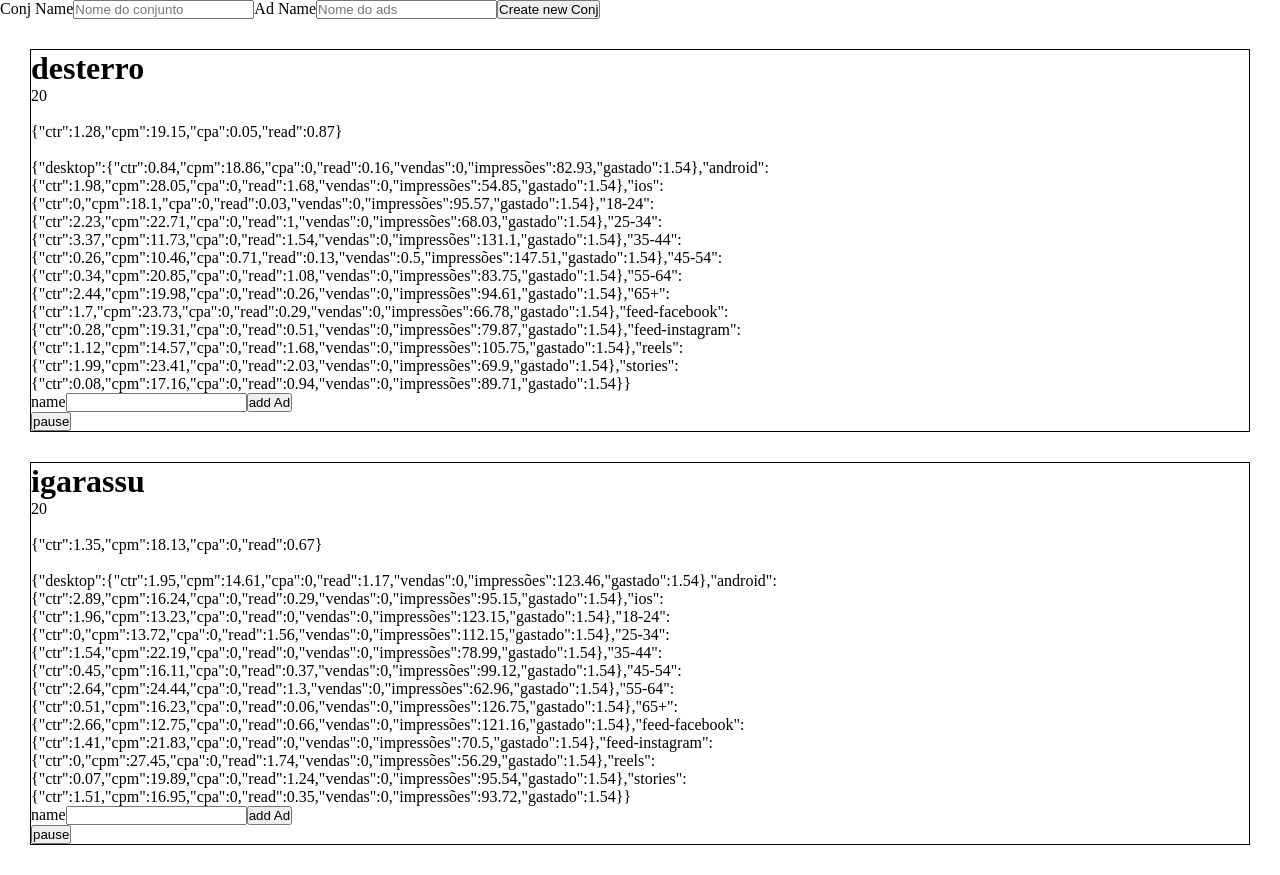
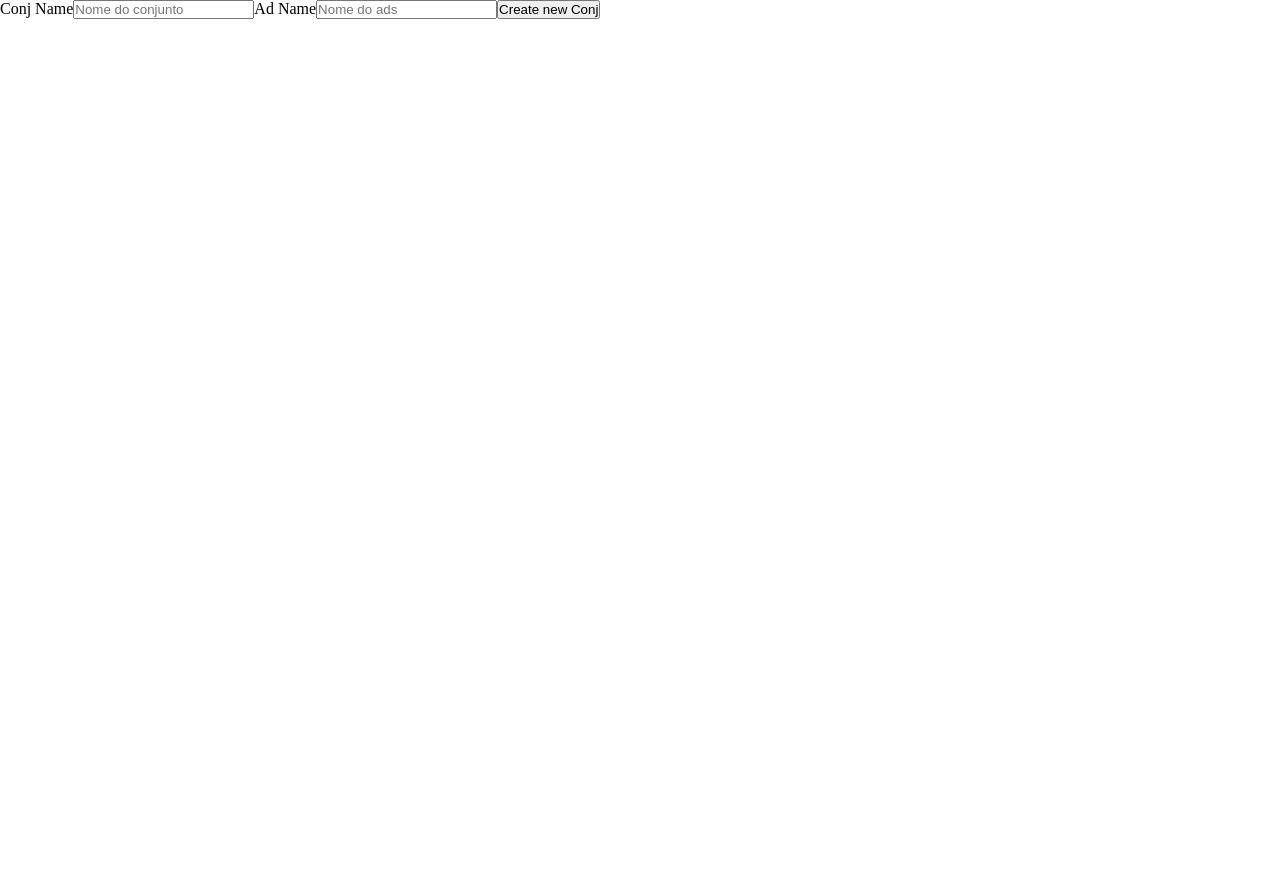
Before and after one commit to kayoroxa/ads-simulator, a Next.js app: page /test in a window 1280 px wide. After the commit the page ends 800 px from the top, so only its background shows below. Built offline with nearby package versions, Linux system fonts and the light colour scheme.

Commit message:
fix bugs money 0

```diff
--- a/src/pages/test.tsx
+++ b/src/pages/test.tsx
@@ -3,7 +3,7 @@ import { useEffect, useState } from 'react'
 import myConjKit from '../utils/useAdsData'
 
 export default function () {
-  const kit1 = myConjKit('pernambuco - int: loja', ['chamada agressiva'], 20)
+  // const kit1 = myConjKit('pernambuco - int: loja', ['chamada agressiva'], 20)
   // createConj('conj', ['oi'])
 
   let allConjKit = []
@@ -13,21 +13,11 @@ export default function () {
   //   myConjKit('são paulo - int: loja', ['chamada passiva'], 20),
   // ])
 
-  const [startConjData, setStartConjData] = useState([
-    {
-      conj: 'desterro',
-      ad: 'chamada agressiva',
-    },
-    {
-      conj: 'igarassu',
-      ad: 'chamada passifica',
-    },
-  ])
-
-  function createMoreConj(name: string, ads?: string[]) {
-    allConjKit = [myConjKit(name, ads, 20)]
-    console.log(allConjKit)
-  }
+  const [startConjData, setStartConjData] = useState([])
+  // function createMoreConj(name: string, ads?: string[]) {
+  //   allConjKit = [myConjKit(name, ads, 20)]
+  //   console.log(allConjKit)
+  // }
 
   const [conjSelect, setConjSelect] = useState<false | number>(false)
 
@@ -136,7 +126,7 @@ function ConjElement({
   const { conj, ads, addAd, money, addMoney } = myConjKit(
     startConjName,
     [startAdName],
-    20
+    0
   )
   useEffect(() => {
     function handleKeyDown(e: KeyboardEvent) {
@@ -192,8 +182,8 @@ function ConjElement({
         <p>{money}</p>
         <br />
         <p>{JSON.stringify(conj?.mean)}</p>
-        <br />
-        <p>{JSON.stringify(conj?.metrics)}</p>
+        {/* <br /> */}
+        {/* <p>{JSON.stringify(conj?.metrics)}</p> */}
         <Formik
           validate={validate}
           onSubmit={values => {
--- a/src/utils/generate.js
+++ b/src/utils/generate.js
@@ -67,7 +67,7 @@ function getScore(money = 0) {
     return [range[0], Math.max(rangeWithOscilatron, 0)]
   })
 
-  const result = Object.fromEntries(myFunilWithOscilatron)
+  let result = Object.fromEntries(myFunilWithOscilatron)
 
   const views = (1000 / (result.cpm / money)) * (result.ctr / 100) // * result.read
 
@@ -77,6 +77,13 @@ function getScore(money = 0) {
   result['vendas'] = result.cpa > 0 ? vendas : 0
 
   result['impressões'] = (money / result.cpm) * 1000
+
+  if (money === 0) {
+    Object.keys(result).forEach(key => {
+      result[key] = 0
+    })
+  }
+
   result['gastado'] = money //(money / result.cpm) * 1000
   // result['cpm2'] = result.cpm //(money / result.cpm) * 1000
   // result['pCal'] = money / result.cpm //(money / result.cpm) * 1000
@@ -84,7 +91,7 @@ function getScore(money = 0) {
   return result
 }
 
-export function getAllMetrics(idName, money = 20) {
+export function getAllMetrics(idName, money = 0) {
   seedrandom(idName, { global: true })
 
   const metrics = Object.fromEntries(
```
